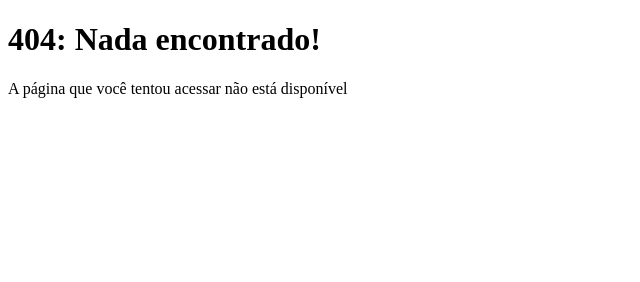
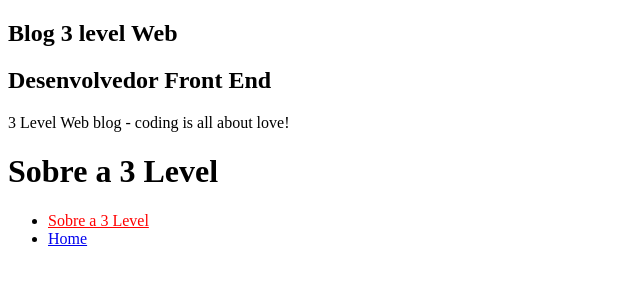
Before and after one commit to richarallan/static-blog, a Gatsby site: page /about in a window 1280 px wide. Before the commit this address had no page. Shown: the whole page, without its empty margins (0-640 px from the left). Built offline with nearby package versions, Linux system fonts and the light colour scheme; Gatsby itself is replaced by a stand-in of ours.

Commit message:
Estrutura do Gatsby e estudo do GraphQL

```diff
--- a/gatsby-config.js
+++ b/gatsby-config.js
@@ -1,6 +1,7 @@
 module.exports = {
   siteMetadata: {
     title: `Blog 3 level Web`,
+    position: `Desenvolvedor Front End`,
     description: `3 Level Web blog - coding is all about love!`,
     author: `@RicharAllan`,
   },
--- /dev/null
+++ b/src/components/Profile/index.js
@@ -0,0 +1,33 @@
+import React from 'react'
+import { useStaticQuery, graphql} from 'gatsby'
+
+const Profile = () => {
+    //usei chaves pq vou tratar dados
+    const {
+        site: {
+            siteMetadata: {title, position, description}
+        },
+    } = useStaticQuery(
+        graphql `
+            query MyQuery {
+                site {
+                  siteMetadata {
+                    author
+                    description
+                    title
+                    position
+                  }
+                }
+              }
+              `
+    )
+    return (
+        <div className="Profile-wrapper">
+            <h1>{title}</h1>
+            <h2>{position}</h2>
+            <p>{description}</p>
+        </div>
+    )
+}
+
+export default Profile
--- a/src/components/layout.js
+++ b/src/components/layout.js
@@ -7,11 +7,18 @@
 
 import React from "react"
 import PropTypes from "prop-types"
+import Profile from "./Profile"
 
 const Layout = ({ children }) => {
 
   return (
+    <>
+    <aside>
+      <Profile />
+    </aside>
     <main>{children}</main>
+
+    </>
   )
 }
 
--- /dev/null
+++ b/src/pages/about.js
@@ -0,0 +1,21 @@
+import React from 'react'
+import { Link } from 'gatsby'
+
+import Layout from "../components/layout"
+import SEO from "../components/seo"
+
+const AboutPage = () => (
+    <Layout>
+      <SEO title="About" />
+    <h1>Sobre a 3 Level</h1>
+
+    <ul>
+      <li>
+        <Link to="/about" activeStyle={{color: "red"}}>Sobre a 3 Level</Link>
+      </li>
+      <li><Link to="/" activeStyle={{color: "red"}}>Home</Link></li>
+    </ul>
+    </Layout>
+)
+
+export default AboutPage
--- a/src/pages/index.js
+++ b/src/pages/index.js
@@ -1,4 +1,5 @@
 import React from "react"
+import { Link } from 'gatsby'
 
 import Layout from "../components/layout"
 import SEO from "../components/seo"
@@ -7,6 +8,12 @@ const IndexPage = () => (
   <Layout>
     <SEO title="Home" />
     <h1>Home</h1>
+    <ul>
+      <li>
+        <Link to="/about">Sobre a 3 Level</Link>
+      </li>
+      <li><Link to="/" activeStyle={{color: "red"}}>Home</Link></li>
+    </ul>
   </Layout>
 )
 
```
